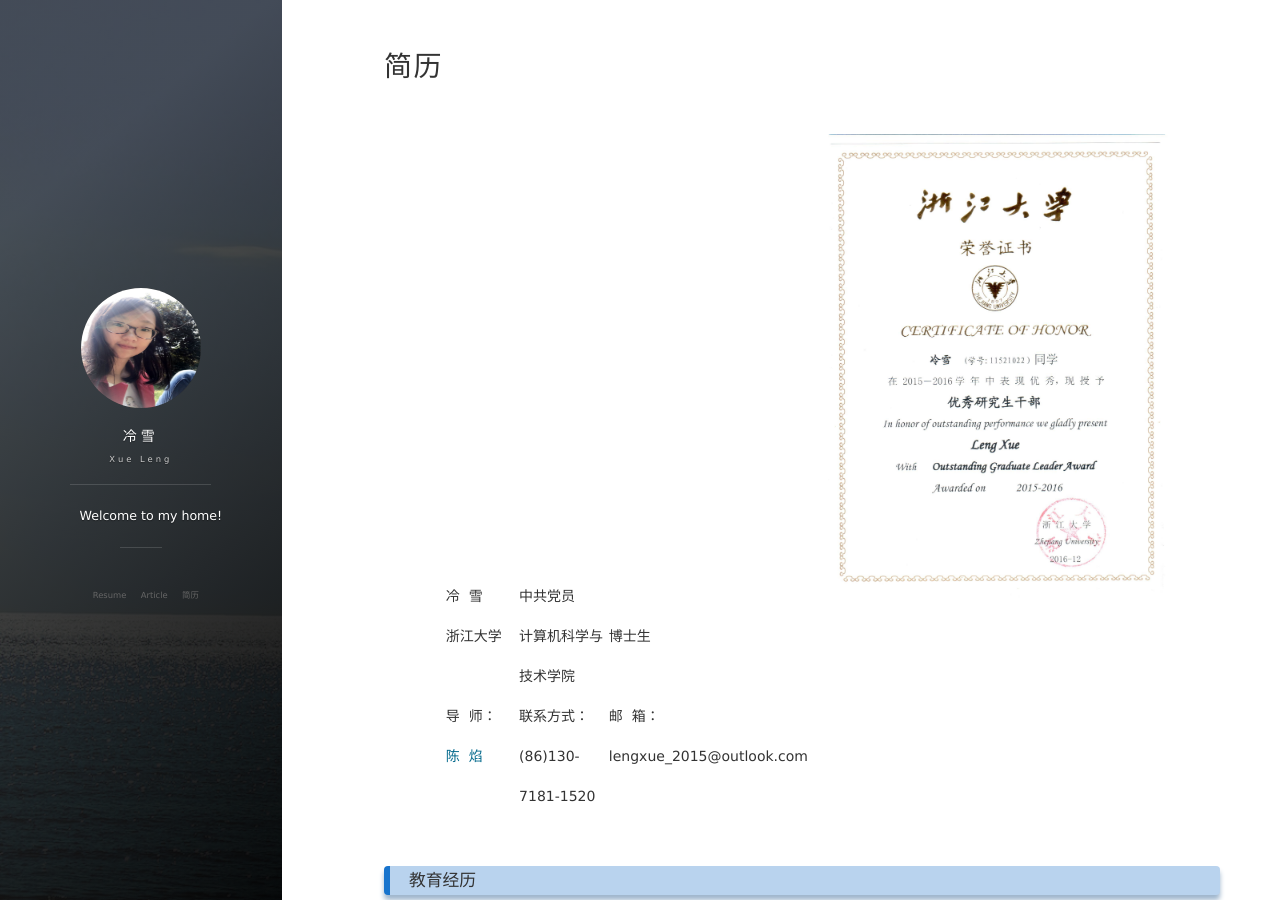
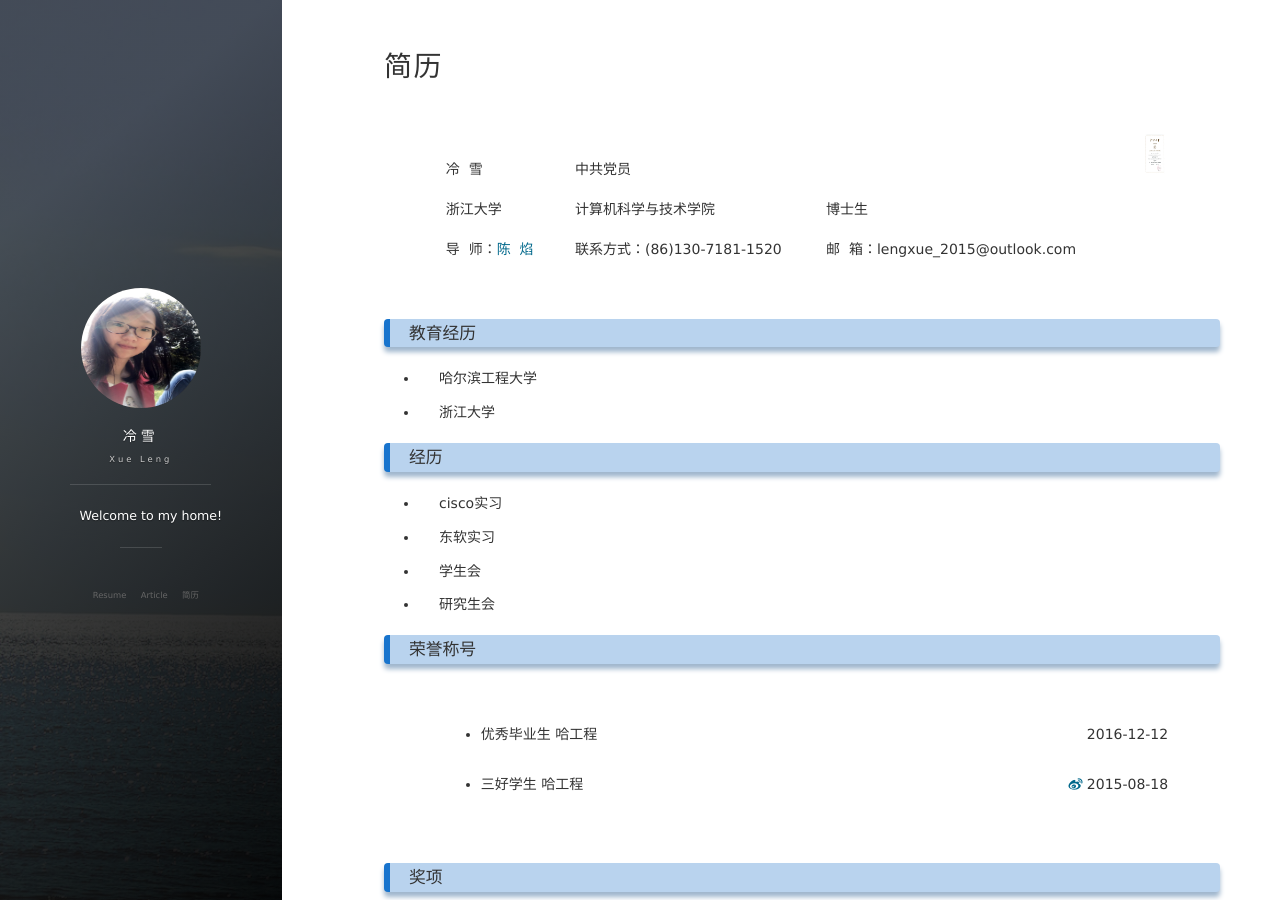
Before and after one commit to lxv458/OldWeb, a Jekyll site: the page built from about.md, in a window 1280 px wide and 900 px high. Built offline with Jekyll 4.4.1, drawn with Linux system fonts in a browser that asks for light colours; nearby versions of some CDN libraries; comment, search, counter and statistics services are not loaded.

Commit message:
basic information

```diff
--- a/about.md
+++ b/about.md
@@ -7,7 +7,7 @@
  		<td align="left">冷&nbsp;&nbsp;雪</td>
  		<td align="left">中共党员</td>
  		<td align="left"></td>
- 		<td align="left" rowspan="3"><img src="/images/leng/resume/excellent_leader_zju.jpg"></td>
+ 		<td align="left" rowspan="3"><img src="/images/leng/resume/excellent_leader_zju.jpg" width="20" height="40"></td>
  	</tr>
  	<tr>
  		<td align="left">浙江大学</td>
```
